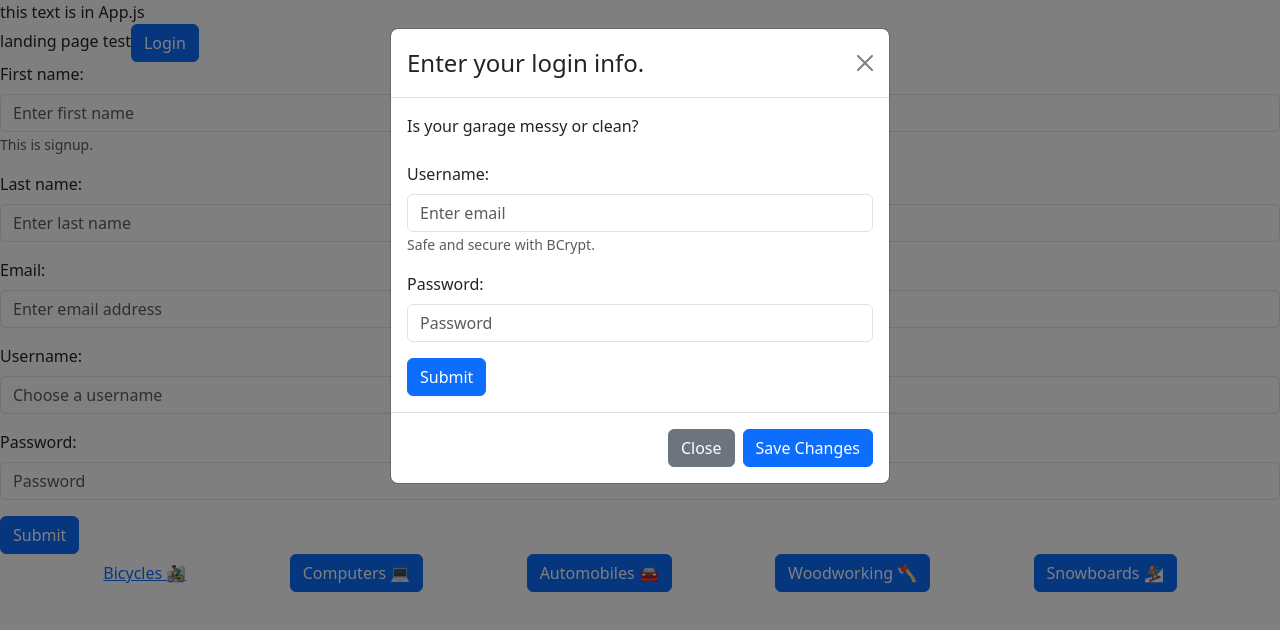
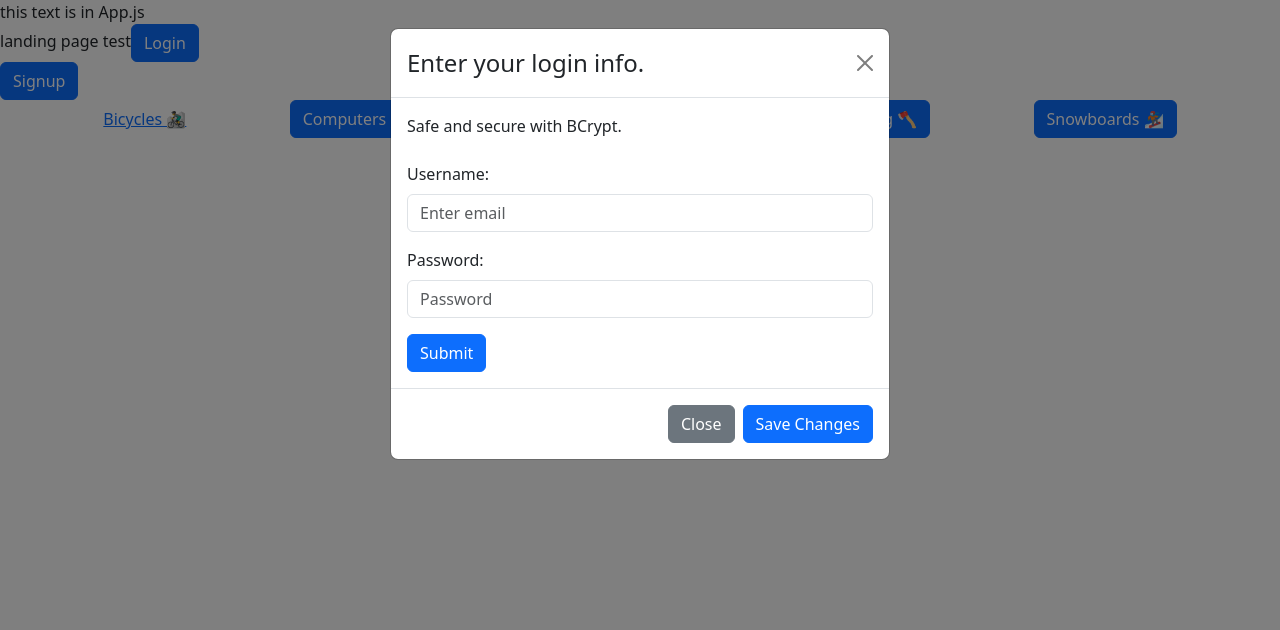
Before and after one commit to SamRobinson-2511/garage_door_frontend, a React (Create React App) app: page / in a window 1280 px wide. Both pictures are taken after a click on the button "Login". Shown: the top 630 px of the page. Built offline with nearby package versions, Linux system fonts and the light colour scheme.

Commit message:
signup form modal

```diff
--- a/src/LoginForm.js
+++ b/src/LoginForm.js
@@ -14,8 +14,11 @@ function LoginForm() {
 
     const handleClose = () => setShow(false);
     const handleShow = () => setShow(true);
+    //above is from botstrap
+    //if something gets screwy here, it is either user_name or name!!!
+    //below from Ix
 
-    //if something gets screwy here, it is either user_name or name!!!
+    // still need to build post and onsubmit
 
     const [formData, setFormData] = useState({
         user_name:'',
@@ -64,16 +67,13 @@ function LoginForm() {
         <Modal.Header closeButton>
             <Modal.Title>Enter your login info.</Modal.Title>
         </Modal.Header>
-        <Modal.Body>Is your garage messy or clean?
+        <Modal.Body>Safe and secure with BCrypt.
 
         <Form>
             <Form.Group className="mb-3" controlId="formBasicEmail">
             <br/>
                 <Form.Label>Username:</Form.Label>
                 <Form.Control type="email" placeholder="Enter email" />
-                <Form.Text className="text-muted">
-                    Safe and secure with BCrypt.
-                </Form.Text>
             </Form.Group>
 
             <Form.Group className="mb-3" controlId="formBasicPassword">
--- a/src/Signup.js
+++ b/src/Signup.js
@@ -3,8 +3,17 @@ import {useHistory} from 'react-router-dom'
 
 import Button from 'react-bootstrap/Button';
 import Form from 'react-bootstrap/Form';
+import Modal from 'react-bootstrap/Modal';
 
 function SignUp() {
+
+
+    const [show, setShow] = useState(false);   //bootstrap
+
+    const handleClose = () => setShow(false);   //bootstrap
+    const handleShow = () => setShow(true);   //bootstrap
+
+    /////////////////
 
     const [formData, setFormData] = useState({
         first_name: "",
@@ -51,35 +60,16 @@ function SignUp() {
     }
     return (
         <>
-        {/* <form onSubmit={onSubmit}>
 
-            <label>
-            First name
-            </label>
-            <input type='text' name='first_name' value={first_name} onChange={handleChange} />
 
-            <label>
-            Last name
-            </label>
-            <input type='text' name='last_name' value={last_name} onChange={handleChange} />
 
-            <label>
-            Username
-            </label>
-            <input type='text' name='user_name' value={user_name} onChange={handleChange} />
+    <Button variant="primary" onClick={handleShow}>Signup</Button>
 
-            <label>
-            Email
-            </label>
-            <input type='text' name='email' value={email} onChange={handleChange} />
-
-            <label>
-            Password
-            </label>
-            <input type='password' name='password' value={password} onChange={handleChange} />
-
-            <input type='submit' value='Sign up!' />
-        </form> */}
+    <Modal show={show} onHide={handleClose}>
+    <Modal.Header closeButton>
+        <Modal.Title>Please fill out all fields below</Modal.Title>
+    </Modal.Header>
+    <Modal.Body>XXXXX
 
     <Form>
         <Form.Group className="mb-3" controlId="formBasicEmail">
@@ -92,7 +82,7 @@ function SignUp() {
 
         <Form.Group className="mb-3" controlId="formBasicPassword">
             <Form.Label>Last name:</Form.Label>
-            <Form.Control type="text" placeholder="Enter last name" />
+            <Form.Control type="text" placeholder="Enter last name"  />
         </Form.Group>
 
         <Form.Group className="mb-3" controlId="formBasicPassword">
@@ -118,9 +108,20 @@ function SignUp() {
 
 
 
+    </Modal.Body>
+        <Modal.Footer>
+            <Button variant="secondary" onClick={handleClose}>Close</Button>
+            <Button variant="primary" onClick={handleClose}>Save Changes</Button>
+        </Modal.Footer>
+    </Modal>
+
+
+
         {errors?errors.map(e => <div>{e[0]+': ' + e[1]}</div>):null}
         </>
     )
 }
 
 export default SignUp
+
+// value={password} onChange={handleChange}
```
